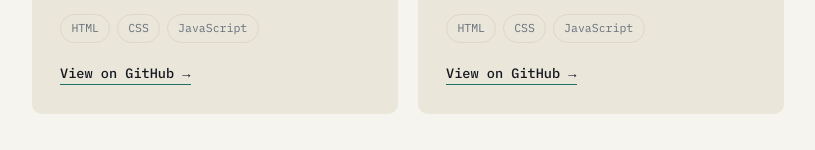
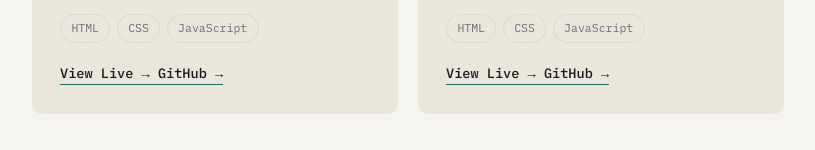
Before and after one commit to Madhav2706/MY-RESUME, a plain HTML site: page index.html in a window 1280 px wide. Shown: the part 1351-1501 px from the top of the page, without its empty margins (352-1167 px from the left). Drawn offline with nearby package versions, Linux system fonts and the light colour scheme.

Commit message:
Replace GitHub links with live project links

```diff
--- a/index.html
+++ b/index.html
@@ -156,9 +156,14 @@
           <div class="tech-tags">
             <span>HTML</span><span>CSS</span><span>JavaScript</span>
           </div>
-          <a href="https://github.com/Madhav2706/Project_PraPoint" target="_blank" rel="noopener" class="project-link">
-            View on GitHub &rarr;
-          </a>
+          <div class="project-links">
+            <a href="https://madhav2706.github.io/Project_PraPoint/" target="_blank" rel="noopener" class="project-link">
+              View Live &rarr;
+            </a>
+            <a href="https://github.com/Madhav2706/Project_PraPoint" target="_blank" rel="noopener" class="project-link project-link-secondary">
+              GitHub &rarr;
+            </a>
+          </div>
         </article>
 
         <article class="project-card">
@@ -169,9 +174,14 @@
           <div class="tech-tags">
             <span>HTML</span><span>CSS</span><span>JavaScript</span>
           </div>
-          <a href="https://github.com/Madhav2706/Project_BingeFinder" target="_blank" rel="noopener" class="project-link">
-            View on GitHub &rarr;
-          </a>
+          <div class="project-links">
+            <a href="https://madhav2706.github.io/Project_BingeFinder/" target="_blank" rel="noopener" class="project-link">
+              View Live &rarr;
+            </a>
+            <a href="https://github.com/Madhav2706/Project_BingeFinder" target="_blank" rel="noopener" class="project-link project-link-secondary">
+              GitHub &rarr;
+            </a>
+          </div>
         </article>
 
       </div>
```
